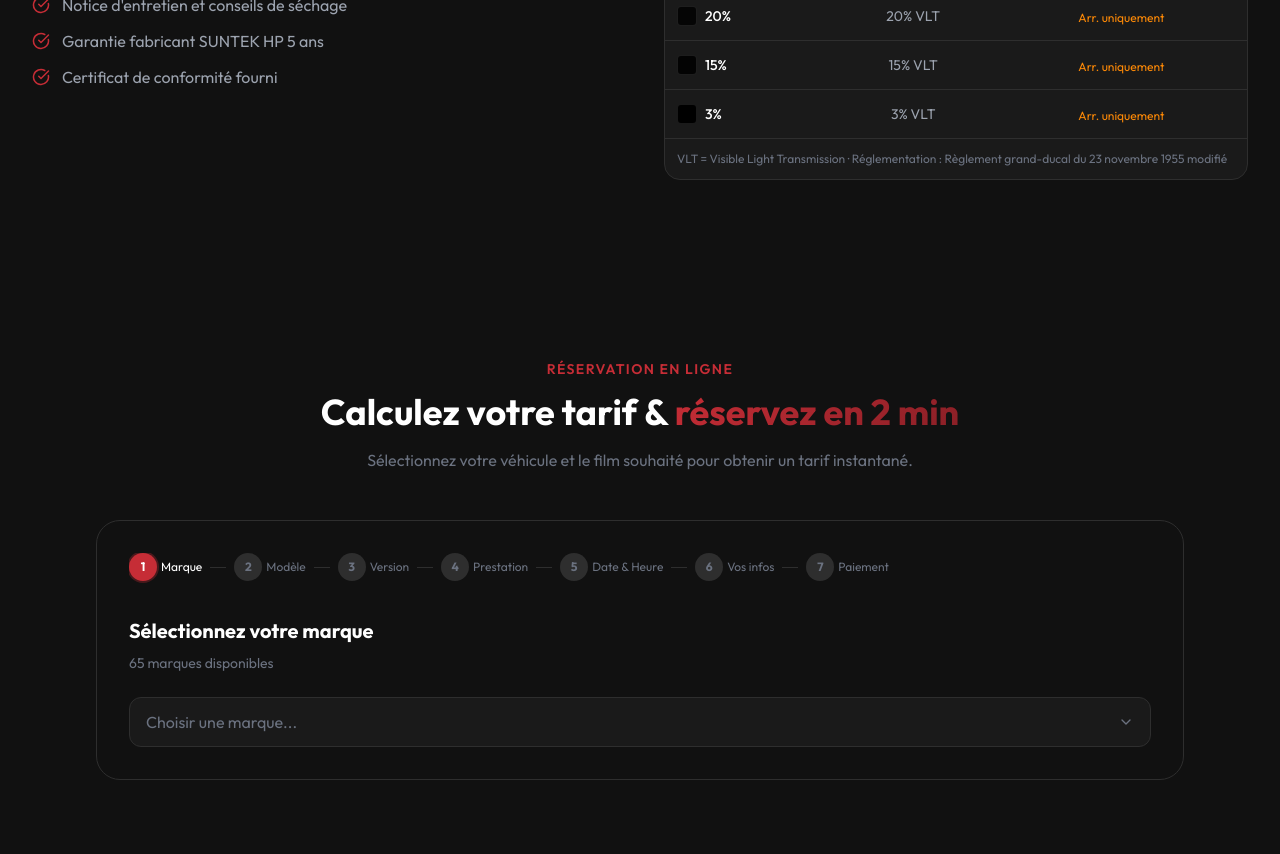
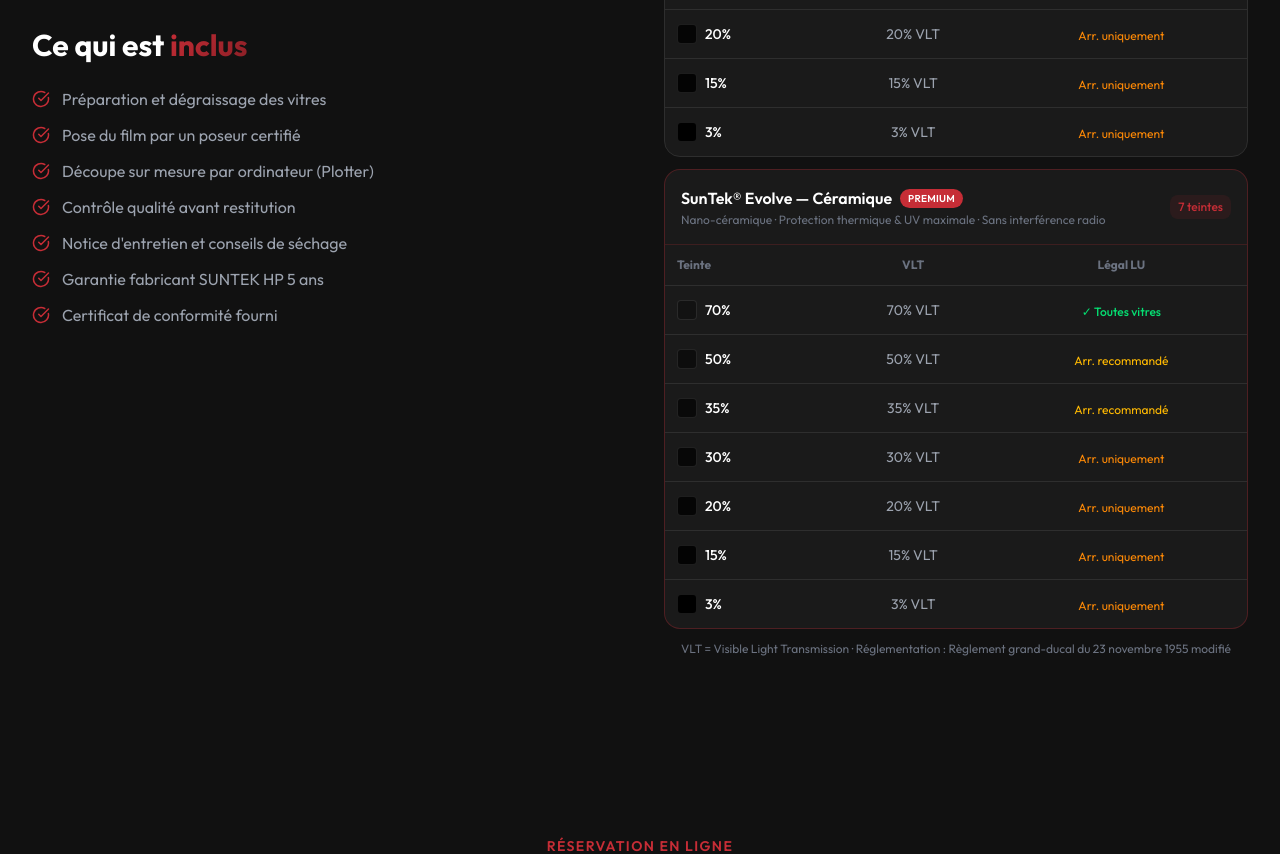
Before and after one commit to rjrjrj-ship-it/shadotech-automotive, a Next.js app: page /vitres-teintees in a window 1280 px wide. Shown: the part 1540-2394 px from the top of the page. Built offline with nearby package versions, Linux system fonts and the light colour scheme.

Commit message:
feat: add SunTek Evolve ceramic gamme to vitres teintées page

```diff
--- a/src/app/vitres-teintees/page.tsx
+++ b/src/app/vitres-teintees/page.tsx
@@ -247,11 +247,16 @@
               </ul>
             </div>
 
-            {/* Film comparison */}
+            {/* Film comparison — 2 gammes */}
+            <div className="space-y-3">
+              {/* HP */}
               <div className="bg-[#1A1A1A] border border-[#2E2E2E] rounded-2xl overflow-hidden">
                 <div className="p-4 border-b border-[#2E2E2E] flex items-center justify-between">
-                <span className="text-white font-semibold">Films SUNTEK HP disponibles</span>
-                <span className="text-[#C62D36] text-xs font-medium">7 teintes</span>
+                  <div>
+                    <span className="text-white font-semibold">SunTek® HP — High Performance</span>
+                    <p className="text-[#6B7280] text-xs mt-0.5">Film hybride métallisé · Aspect réfléchissant · Garantie 5 ans</p>
+                  </div>
+                  <span className="text-[#9CA3AF] text-xs font-medium bg-[#2A2A2A] px-2 py-1 rounded-lg">7 teintes</span>
                 </div>
                 <table className="w-full">
                   <thead>
@@ -263,9 +268,9 @@
                   </thead>
                   <tbody>
                     {[
-                    { pct: 70, legal: "all",      legalLabel: "✓ Toutes vitres" },
-                    { pct: 50, legal: "rear",     legalLabel: "Arr. recommandé" },
-                    { pct: 35, legal: "rear",     legalLabel: "Arr. recommandé" },
+                      { pct: 70, legal: "all",       legalLabel: "✓ Toutes vitres" },
+                      { pct: 50, legal: "rear",      legalLabel: "Arr. recommandé" },
+                      { pct: 35, legal: "rear",      legalLabel: "Arr. recommandé" },
                       { pct: 30, legal: "rear-only", legalLabel: "Arr. uniquement" },
                       { pct: 20, legal: "rear-only", legalLabel: "Arr. uniquement" },
                       { pct: 15, legal: "rear-only", legalLabel: "Arr. uniquement" },
@@ -274,28 +279,70 @@
                       <tr key={f.pct} className="border-b border-[#2E2E2E] last:border-0">
                         <td className="p-3">
                           <div className="flex items-center gap-2">
-                          <div
-                            className="w-5 h-5 rounded border border-white/10 shrink-0"
-                            style={{ background: `rgba(0,0,0,${1 - f.pct / 100})` }}
-                          />
+                            <div className="w-5 h-5 rounded border border-white/10 shrink-0" style={{ background: `rgba(0,0,0,${1 - f.pct / 100})` }} />
                             <span className="text-white text-sm font-medium">{f.pct}%</span>
                           </div>
                         </td>
                         <td className="p-3 text-center text-[#9CA3AF] text-sm">{f.pct}% VLT</td>
                         <td className="p-3 text-center">
-                        <span className={`text-xs ${
-                          f.legal === "all" ? "text-green-400 font-medium" :
-                          f.legal === "rear" ? "text-amber-400" :
-                          "text-orange-400"
-                        }`}>{f.legalLabel}</span>
+                          <span className={`text-xs ${f.legal === "all" ? "text-green-400 font-medium" : f.legal === "rear" ? "text-amber-400" : "text-orange-400"}`}>{f.legalLabel}</span>
                         </td>
                       </tr>
                     ))}
                   </tbody>
                 </table>
-              <div className="p-3 border-t border-[#2E2E2E] text-[#6B7280] text-xs">
+              </div>
+
+              {/* Evolve */}
+              <div className="bg-[#1A1A1A] border border-[#C62D36]/30 rounded-2xl overflow-hidden">
+                <div className="p-4 border-b border-[#C62D36]/20 flex items-center justify-between">
+                  <div>
+                    <div className="flex items-center gap-2">
+                      <span className="text-white font-semibold">SunTek® Evolve — Céramique</span>
+                      <span className="text-[10px] bg-[#C62D36] text-white px-2 py-0.5 rounded-full font-semibold uppercase tracking-wide">Premium</span>
+                    </div>
+                    <p className="text-[#6B7280] text-xs mt-0.5">Nano-céramique · Protection thermique & UV maximale · Sans interférence radio</p>
+                  </div>
+                  <span className="text-[#C62D36] text-xs font-medium bg-[#C62D36]/10 px-2 py-1 rounded-lg">7 teintes</span>
+                </div>
+                <table className="w-full">
+                  <thead>
+                    <tr className="border-b border-[#2E2E2E]">
+                      <th className="text-left p-3 text-[#6B7280] text-xs">Teinte</th>
+                      <th className="text-center p-3 text-[#6B7280] text-xs">VLT</th>
+                      <th className="text-center p-3 text-[#6B7280] text-xs">Légal LU</th>
+                    </tr>
+                  </thead>
+                  <tbody>
+                    {[
+                      { pct: 70, legal: "all",       legalLabel: "✓ Toutes vitres" },
+                      { pct: 50, legal: "rear",      legalLabel: "Arr. recommandé" },
+                      { pct: 35, legal: "rear",      legalLabel: "Arr. recommandé" },
+                      { pct: 30, legal: "rear-only", legalLabel: "Arr. uniquement" },
+                      { pct: 20, legal: "rear-only", legalLabel: "Arr. uniquement" },
+                      { pct: 15, legal: "rear-only", legalLabel: "Arr. uniquement" },
+                      { pct:  3, legal: "rear-only", legalLabel: "Arr. uniquement" },
+                    ].map((f) => (
+                      <tr key={f.pct} className="border-b border-[#2E2E2E] last:border-0">
+                        <td className="p-3">
+                          <div className="flex items-center gap-2">
+                            <div className="w-5 h-5 rounded border border-white/10 shrink-0" style={{ background: `rgba(0,0,0,${1 - f.pct / 100})` }} />
+                            <span className="text-white text-sm font-medium">{f.pct}%</span>
+                          </div>
+                        </td>
+                        <td className="p-3 text-center text-[#9CA3AF] text-sm">{f.pct}% VLT</td>
+                        <td className="p-3 text-center">
+                          <span className={`text-xs ${f.legal === "all" ? "text-green-400 font-medium" : f.legal === "rear" ? "text-amber-400" : "text-orange-400"}`}>{f.legalLabel}</span>
+                        </td>
+                      </tr>
+                    ))}
+                  </tbody>
+                </table>
+              </div>
+
+              <p className="text-[#6B7280] text-xs text-center">
                 VLT = Visible Light Transmission · Réglementation : Règlement grand-ducal du 23 novembre 1955 modifié
-              </div>
+              </p>
             </div>
           </div>
         </div>
```
Lines whose indentation alone changed are shown as unchanged.
